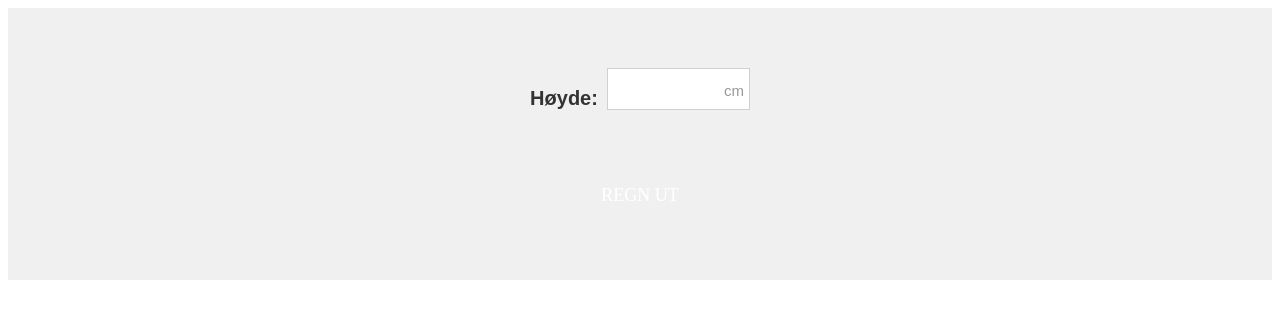
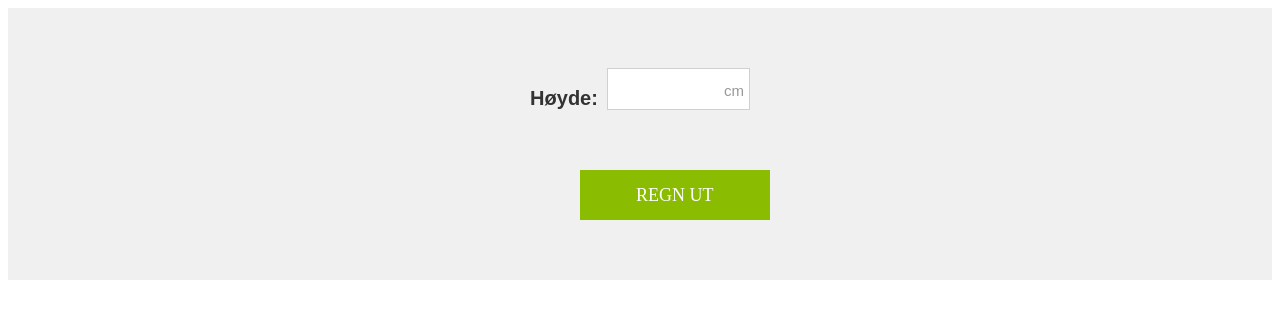
Before and after one commit to shoeb-a-sabur/calculators, a plain HTML site: page ideal-weight/index.html in a window 1280 px wide. Drawn offline with nearby package versions, Linux system fonts and the light colour scheme.

Commit message:
Fixed submit button style and readme typo

```diff
--- a/shared/css/application.css
+++ b/shared/css/application.css
@@ -189,6 +189,13 @@ Buttons
 	text-decoration: none;
 }
 
+.applicationWrapper .button.brandColorBg {
+	background-color: #8ABC01;
+	color: white;
+	width: 150px;
+	margin-left: 45%;
+}
+
 /*
 Misc
 */
```
Also changed, not shown: README.md.
